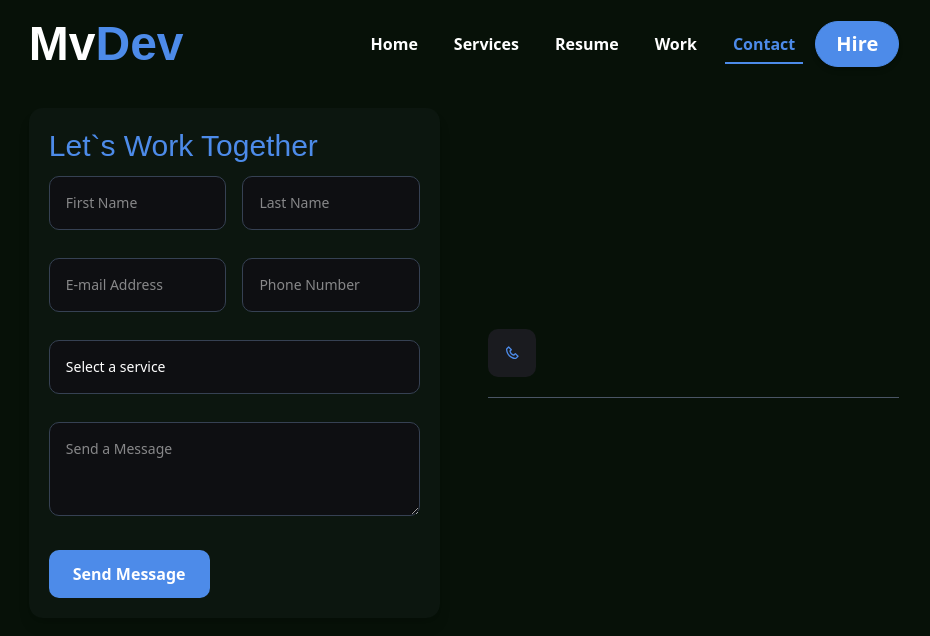
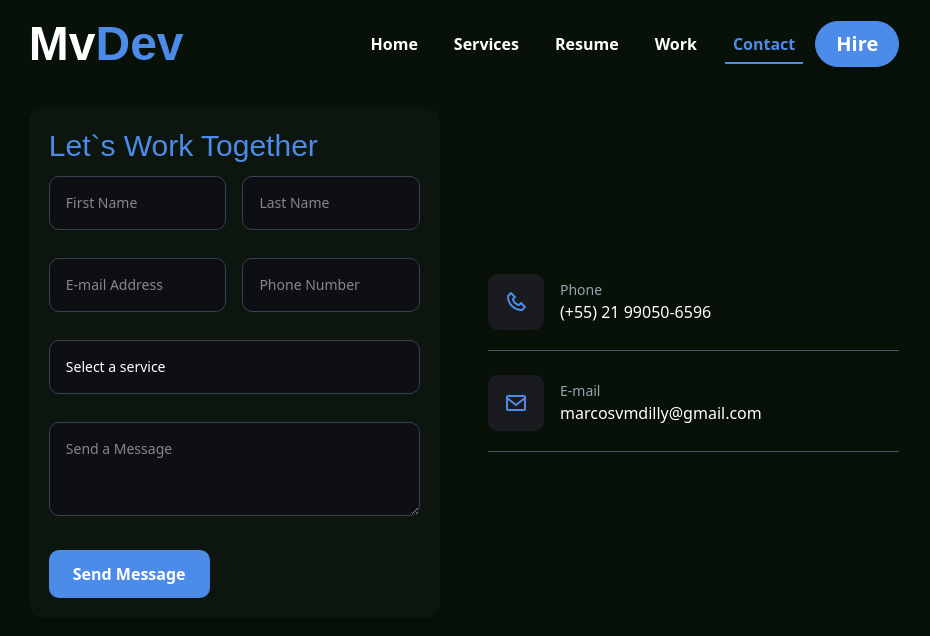
Before and after one commit to mvdevelop/mvdev-portfolio, a Next.js app: page /Contact in a window 1280 px wide. Shown: the top 636 px of the page, without its empty margins (176-1106 px from the left). Built offline with nearby package versions, Linux system fonts and the light colour scheme; a web font is replaced by a local one.

Commit message:
info fixing

```diff
--- a/app/Contact/page.tsx
+++ b/app/Contact/page.tsx
@@ -45,8 +45,21 @@ export default function Contact() {
                 <div className='flex flex-col space-y-6 justify-center'>
 
                     <div className='flex items-center space-x-4 border-b border-gray-600 pb-5'>
-                        <span className='bg-[#1a1b1f] p-4 rounded-lg text-[color:var(--primary-color)]'><BiPhone/></span>
+                        <span className='bg-[#1a1b1f] p-4 rounded-lg text-[color:var(--primary-color)]'><BiPhone size={24}/></span>
+                        <div>
+                            <p className='text-sm text-gray-400'>Phone</p>
+                            <p className='font-medium'>(+55) 21 99050-6596</p>
+                        </div>
                     </div>
+                    <div className='flex items-center space-x-4 border-b border-gray-600 pb-5'>
+                        <span className='bg-[#1a1b1f] p-4 rounded-lg text-[color:var(--primary-color)]'><BiEnvelope size={24}/></span>
+                        <div>
+                            <p className='text-sm text-gray-400'>E-mail</p>
+                            <p className='font-medium'>marcosvmdilly@gmail.com</p>
+                        </div>
+                    </div>
+
+
                 </div>
             </div>
         </section>
--- a/app/Header/page.tsx
+++ b/app/Header/page.tsx
@@ -9,7 +9,7 @@ import Image from 'next/image';
 export default function Header() {
 
     const statsData = [
-        { value: 3, label: `Years of\nExperience` },
+        { value: 2, label: `+ Years of\nExperience` },
         { value: 25, label: `Completed\nProjects` },
         { value: 12, label: `Technologies\nMastered` },
         { value: 381, label: `Code\nCommits` }
--- a/app/Resume/page.tsx
+++ b/app/Resume/page.tsx
@@ -15,10 +15,10 @@ export default function Resume() {
             date: '2025 - Present', role: 'Full Stack Developer', company: '19SL Inc.',
         },
         {
-            date: '2025 - 2025', role: 'Full Stack Developer', company: 'Baires Inc.',
+            date: '2025 - 2025', role: 'Full Stack Developer', company: 'Brs Inc.',
         },
         {
-            date: '2024 - 2024', role: 'Frontend Developer', company: 'Baires Inc.',
+            date: '2024 - 2024', role: 'Frontend Developer', company: 'Brs Inc.',
         },
         {
             date: '2023 - 2023', role: 'Frontend Developer', company: '19SL Inc.',
```
